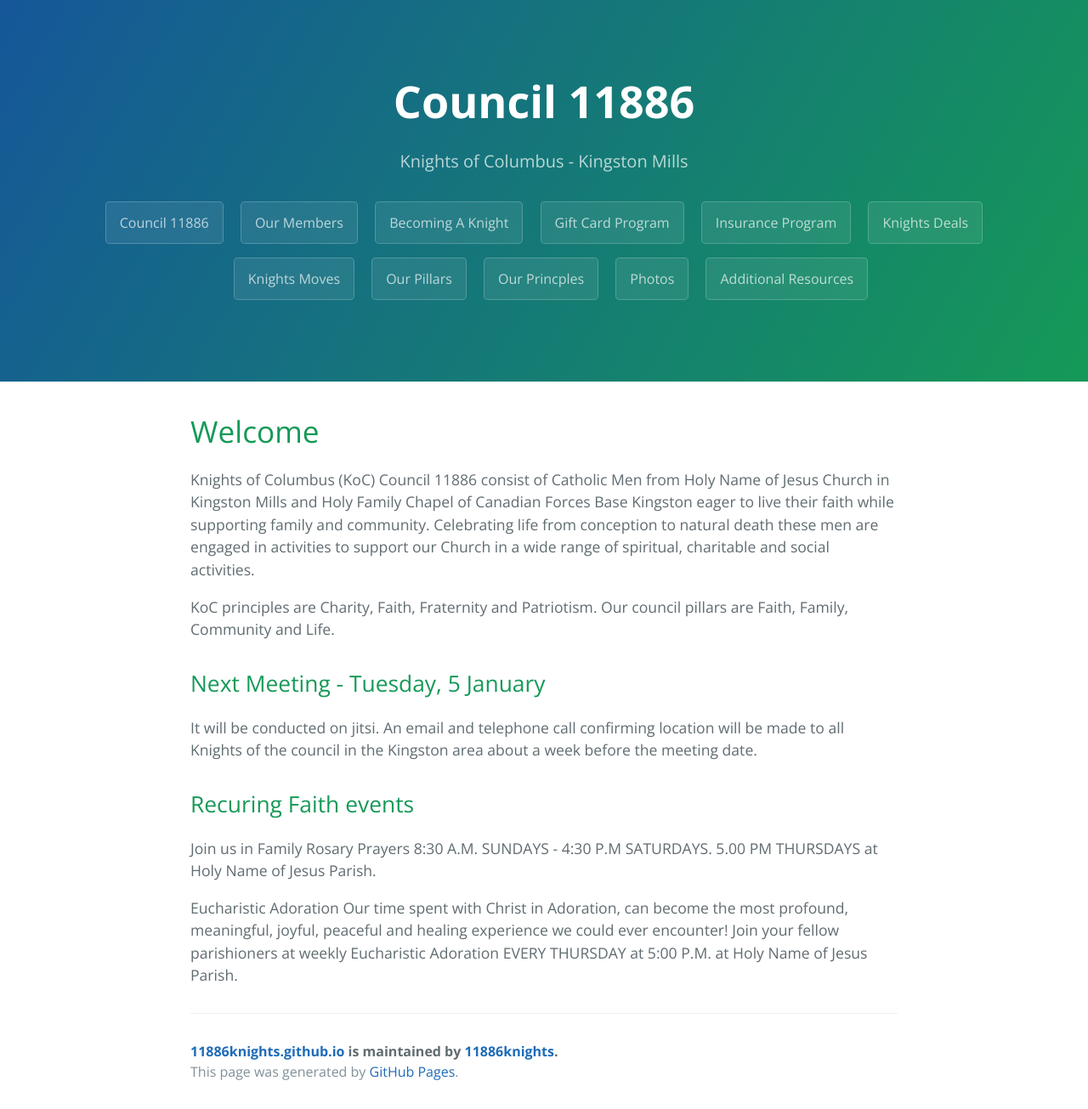
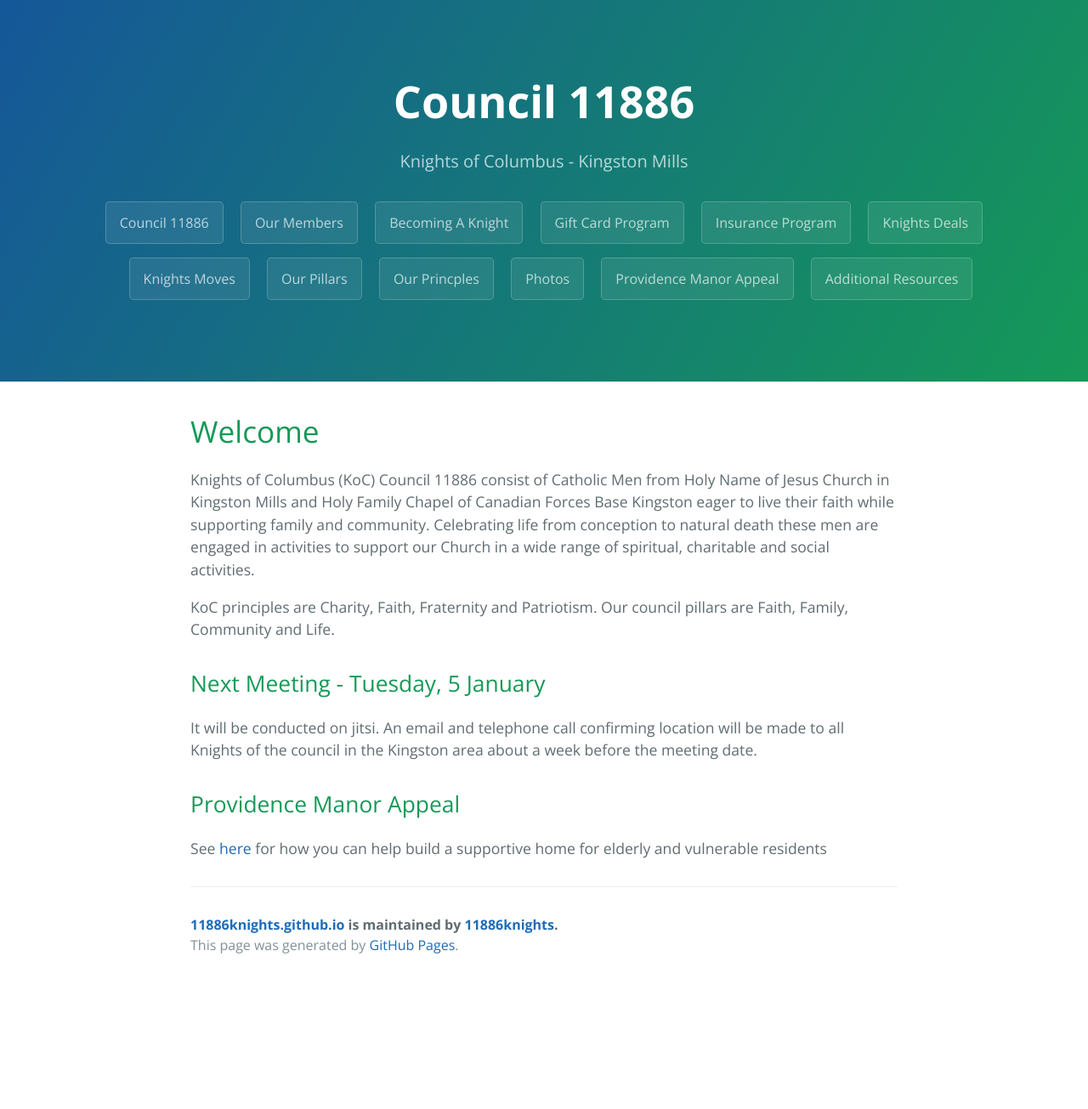
Before and after one commit to 11886knights/11886knights.github.io, a Jekyll site: the page built from index.md, in a window 1280 px wide. Shown: the whole page at 85% size. Built offline with Jekyll 4.4.1, drawn with Linux system fonts in a browser that asks for light colours; after the commit the page ends 1156 px from its top, so only the background shows below that.

Commit message:
providence manor page

```diff
--- a/index.md
+++ b/index.md
@@ -14,8 +14,6 @@ KoC principles are Charity, Faith, Fraternity and Patriotism. Our council pillar
 
 It will be conducted on jitsi. An email and telephone call confirming location will be made to all Knights of the council in the Kingston area about a week before the meeting date.
 
-## Recuring Faith events
+## Providence Manor Appeal
 
-Join us in Family Rosary Prayers 8:30 A.M. SUNDAYS - 4:30 P.M SATURDAYS.  5.00 PM THURSDAYS at Holy Name of Jesus Parish.
-
-Eucharistic Adoration Our time spent with Christ in Adoration, can become the most profound,  meaningful, joyful, peaceful and healing experience we could ever encounter!  Join your fellow parishioners at weekly Eucharistic Adoration EVERY THURSDAY at 5:00 P.M. at Holy Name of Jesus Parish.
+See [here](/page_providence_manor_appeal.md) for how you can help build a supportive home for elderly and vulnerable residents
```
Also changed, not shown: page_our_pillars.md (+6 -0 lines), page_providence_manor_appeal.md (added, +24 -0 lines).
